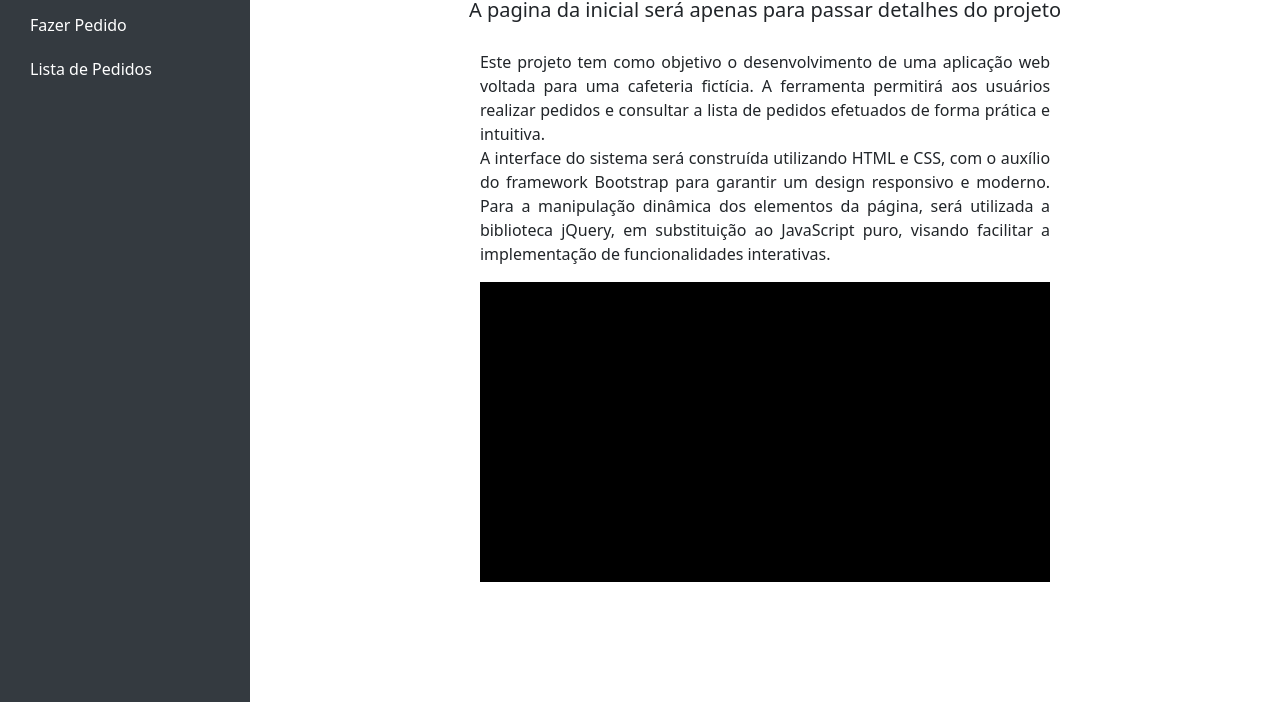
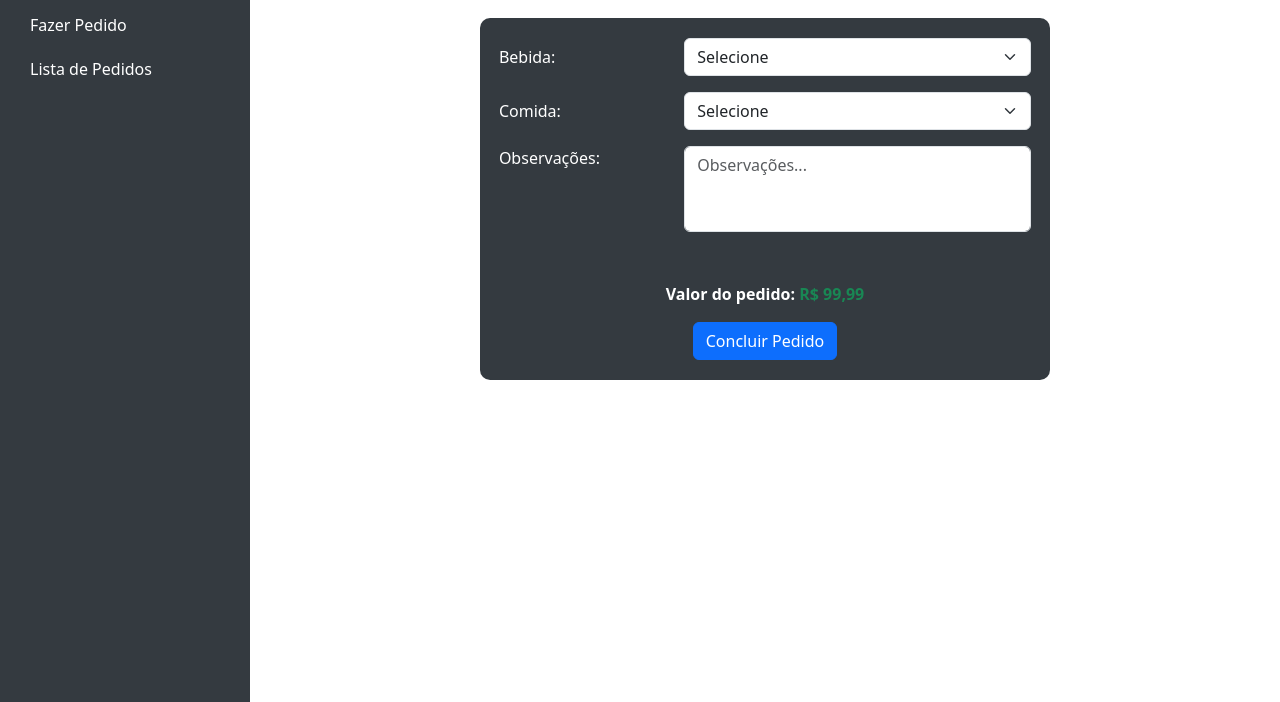
Before and after one commit to AzizCotrim/Projeto-Integrador---Universidade-Federal-do-Mato-Grosso-do-Sul, a plain HTML site: page index.html in a window 1280 px wide. Shown: the part 98-800 px from the top of the page. Drawn offline with nearby package versions, Linux system fonts and the light colour scheme.

Commit message:
Criação da pagina de pedido

```diff
--- a/css/style.css
+++ b/css/style.css
@@ -31,7 +31,7 @@ body {
     background-color: #495057;
 }
 
-/*Conteudo principal - Pagina inicial*/
+/*Gerais*/
 
 .content {
     flex-grow: 1;
@@ -40,13 +40,19 @@ body {
 
 }
 
+.hidden{
+    display: none;
+}
+
 .container{
     display: flex;
-    flex-direction: column;
     width: 100%;
     padding: 0 2%;
+    flex-direction: column;
     align-items: center;
 }
+
+/*Conteudo principal - Pagina inicial*/
 
 .cabecalho{
     text-align: center;
@@ -63,3 +69,21 @@ p.descricao-projeto{
     width: 60%;
     height: 300px;
 }
+
+/*Conteudo principal - Pagina de Pedido*/
+
+form{
+    background-color: #343a40;
+    width: 60%;
+    padding: 20px 2%;
+    color: white;
+    border-radius: 10px;
+}
+
+form textarea{
+    resize: none;
+}
+
+.Valor-total{
+    margin-top: 50px;
+}
--- a/index.html
+++ b/index.html
@@ -16,8 +16,8 @@
         <a href="#">Lista de Pedidos</a>
     </div><!--sidebar-->
 
-    <div class="content">
-        <div class="container">
+    <section class="content pagina-inicial hidden">
+        <div class="container cont-init">
             <div class="cabecalho">
                 <h1>Bem vindo ao Café Gostoso</h1>
                 <h5>A pagina da inicial será apenas para passar detalhes do projeto</h5>
@@ -31,7 +31,66 @@
                 <img src="" alt="">
             </div><!--image-->
         </div><!--container-->
-    </div><!--content-->
+    </section><!--content-->
+
+    <section class="content pagina-pedidos">
+        <div class="container">
+            <div class="cabecalho w-100">
+                <h1>Fazer Pedido</h1>
+                <h5></h5>
+            </div><!--cabecalho-->
+
+            <form>
+
+                <div class="row align-items-center mb-3">
+                    <div class="col-4">
+                      <label for="opcao" class="form-label mb-0">Bebida:</label>
+                    </div>
+                    <div class="col">
+                      <select class="form-select" id="opcao">
+                        <option selected disabled>Selecione</option>
+                        <option value="1">1-Café Preto</option>
+                        <option value="2">2-Espresso</option>
+                        <option value="3">3-Pingado</option>
+                        <option value="4">4-Cappuccino</option>
+                      </select>
+                    </div>
+                </div>
+                <div class="row align-items-center mb-3">
+                    <div class="col-4">
+                      <label for="opcao" class="form-label mb-0">Comida:</label>
+                    </div>
+                    <div class="col">
+                      <select class="form-select" id="opcao">
+                        <option selected disabled>Selecione</option>
+                        <option value="1">1- Misto quente</option>
+                        <option value="2">2- Pão de Queijo</option>
+                        <option value="3">3- Coxinha</option>
+                      </select>
+                    </div>
+                </div>
+
+                <div class="row align-items-start mb-3">
+                    <div class="col-4">
+                      <label for="detalhes" class="form-label">Observações:</label>
+                    </div>
+                    <div class="col">
+                      <textarea class="form-control" id="detalhes" rows="3" placeholder="Observações..."></textarea>
+                    </div>
+                </div>
+
+                <div class="mb-3 text-center Valor-total">
+                  <p class="fw-bold">Valor do pedido: <span class="text-success">R$ 99,99</span></p>
+                </div>
+
+                <div class="text-center">
+                    <button type="submit" class="btn btn-primary">Concluir Pedido</button>
+                  </div>
+
+            </form>
+
+        </div><!--container-->
+    </section><!--content-->
 
     <script src="https://code.jquery.com/jquery-3.6.0.min.js"></script>
     <script src="https://cdn.jsdelivr.net/npm/bootstrap@5.3.5/dist/js/bootstrap.bundle.min.js" integrity="sha384-k6d4wzSIapyDyv1kpU366/PK5hCdSbCRGRCMv+eplOQJWyd1fbcAu9OCUj5zNLiq" crossorigin="anonymous"></script>
```
